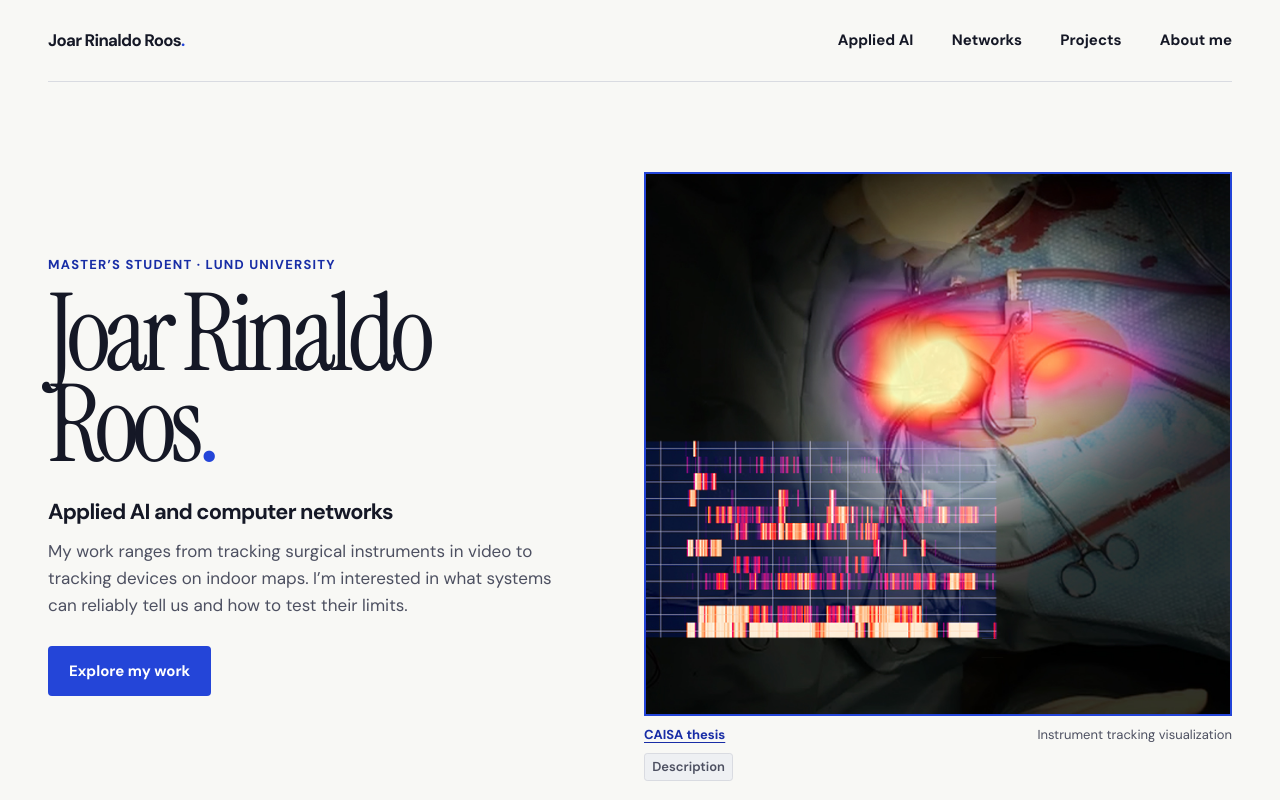
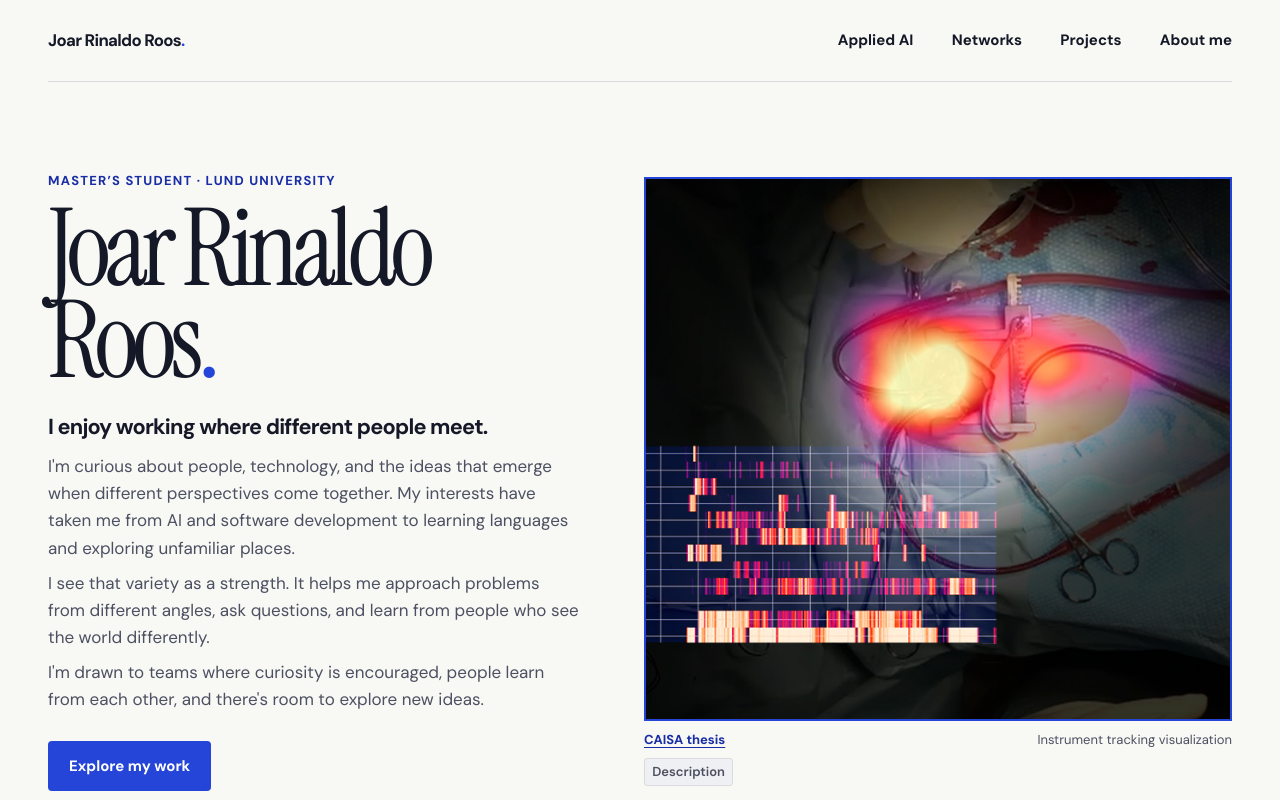
Before and after one commit to Joar-Rinaldo-Roos/Portfolio, a plain HTML site: page index.html in a window 1280 px wide. Shown: the top 800 px of the page. Drawn offline with Linux system fonts and the light colour scheme.

Commit message:
Update homepage introduction to reflect people and interdisciplinary curiosity

```diff
--- a/index.html
+++ b/index.html
@@ -25,8 +25,10 @@
       <div class="hero-copy">
         <p class="eyebrow">Master’s student · Lund University</p>
         <h1 id="home-title">Joar Rinaldo<br>Roos<span>.</span></h1>
-        <p class="hero-lead">Applied AI and computer networks</p>
-        <p class="lede">My work ranges from tracking surgical instruments in video to tracking devices on indoor maps. I’m interested in what systems can reliably tell us and how to test their limits.</p>
+        <p class="hero-lead">I enjoy working where different people meet.</p>
+        <p class="lede">I'm curious about people, technology, and the ideas that emerge when different perspectives come together. My interests have taken me from AI and software development to learning languages and exploring unfamiliar places.</p>
+        <p class="lede">I see that variety as a strength. It helps me approach problems from different angles, ask questions, and learn from people who see the world differently.</p>
+        <p class="lede">I'm drawn to teams where curiosity is encouraged, people learn from each other, and there's room to explore new ideas.</p>
         <a class="button" href="#ai">Explore my work</a>
       </div>
       <figure class="hero-figure">
```
